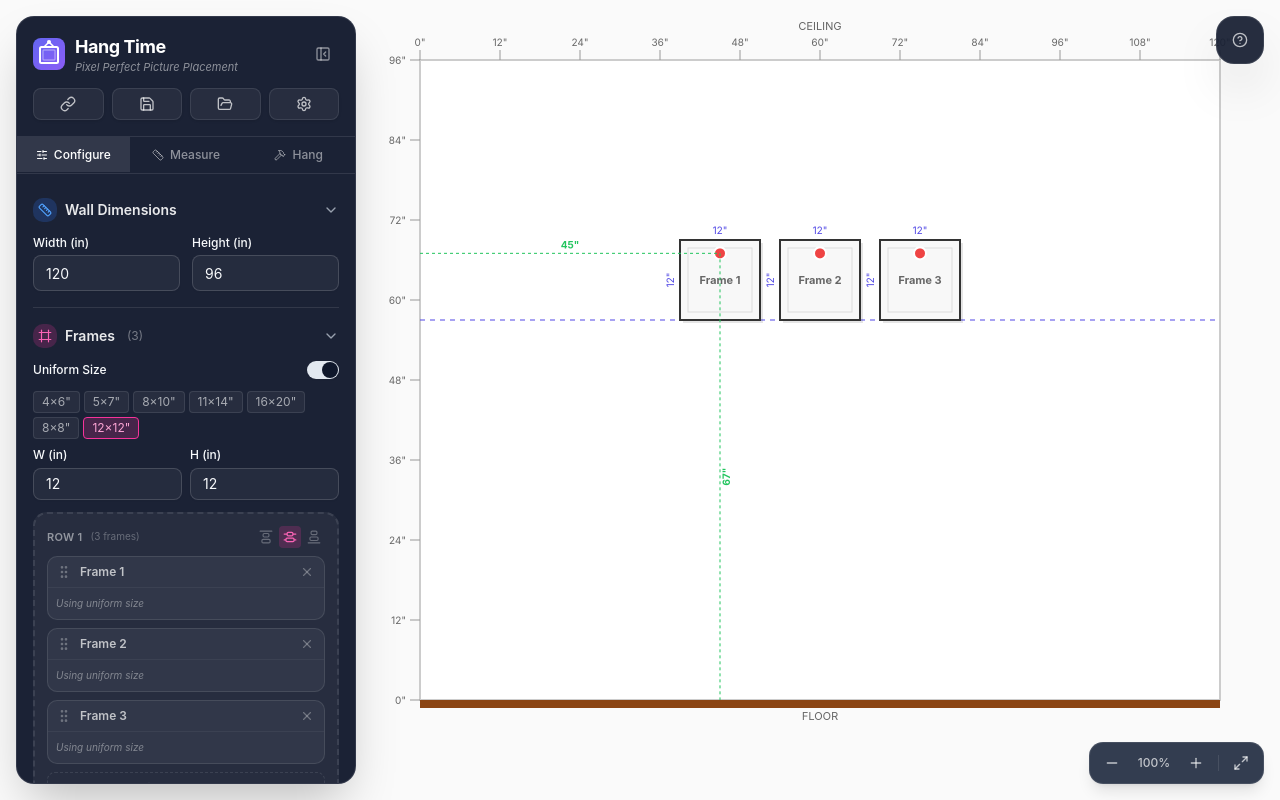
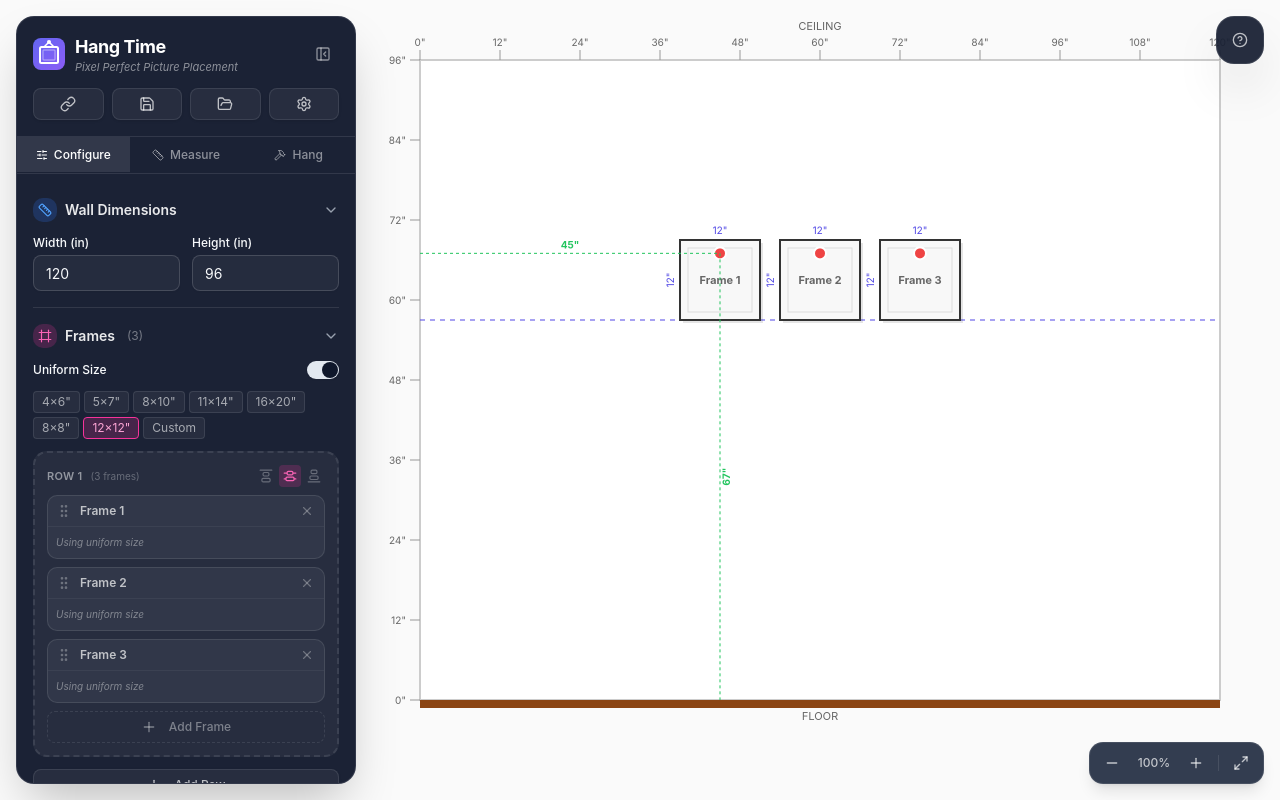
Before and after one commit to ehermanson/hang-time, a React (Vite) app: page / in a window 1280 px wide. Built offline with nearby package versions, Linux system fonts and the light colour scheme.

Commit message:
Add Custom option to frame size presets
- Show preset sizes (4×6, 5×7, etc.) with Custom option
- Only show width/height inputs when Custom is selected
- Clicking Custom reveals inputs by adjusting size slightly
- Applies to both uniform size and individual frame controls

```diff
--- a/src/components/Sidebar/gallery-frames.tsx
+++ b/src/components/Sidebar/gallery-frames.tsx
@@ -60,7 +60,7 @@ const DISTRIBUTION_OPTIONS: { value: Distribution; label: string; icon: typeof A
   { value: 'space-around', label: 'Around', icon: AlignHorizontalSpaceAround },
 ];
 
-const FRAME_TEMPLATES = [
+const FRAME_PRESETS = [
   { label: '4×6"', width: 4, height: 6 },
   { label: '5×7"', width: 5, height: 7 },
   { label: '8×10"', width: 8, height: 10 },
@@ -69,6 +69,10 @@ const FRAME_TEMPLATES = [
   { label: '8×8"', width: 8, height: 8 },
   { label: '12×12"', width: 12, height: 12 },
 ];
+
+// Check if dimensions match a preset
+const isPresetSize = (width: number, height: number) =>
+  FRAME_PRESETS.some((p) => p.width === width && p.height === height);
 
 // Draggable frame card with full editing capabilities
 interface DraggableFrameCardProps {
@@ -155,21 +159,38 @@ function DraggableFrameCard({
         ) : (
           <>
             <div className="flex flex-wrap gap-1">
-              {FRAME_TEMPLATES.map((t) => (
+              {FRAME_PRESETS.map((p) => (
                 <button
-                  key={t.label}
-                  onClick={() => onUpdate(frame.id, { width: t.width, height: t.height })}
+                  key={p.label}
+                  onClick={() => onUpdate(frame.id, { width: p.width, height: p.height })}
                   className={cn(
                     'px-1.5 py-0.5 text-[10px] rounded border transition-colors',
-                    t.width === frame.width && t.height === frame.height
+                    p.width === frame.width && p.height === frame.height
                       ? 'border-pink-500 bg-pink-50 text-pink-600 dark:bg-pink-500/20 dark:text-pink-300'
                       : 'border-gray-200 bg-gray-50 text-gray-500 hover:border-gray-300 dark:border-white/10 dark:bg-white/5 dark:text-white/50',
                   )}
                 >
-                  {t.label}
+                  {p.label}
                 </button>
               ))}
+              <button
+                onClick={() => {
+                  // Set to a non-preset size to reveal custom inputs
+                  if (isPresetSize(frame.width, frame.height)) {
+                    onUpdate(frame.id, { width: frame.width + 0.1, height: frame.height + 0.1 });
+                  }
+                }}
+                className={cn(
+                  'px-1.5 py-0.5 text-[10px] rounded border transition-colors',
+                  !isPresetSize(frame.width, frame.height)
+                    ? 'border-pink-500 bg-pink-50 text-pink-600 dark:bg-pink-500/20 dark:text-pink-300'
+                    : 'border-gray-200 bg-gray-50 text-gray-500 hover:border-gray-300 dark:border-white/10 dark:bg-white/5 dark:text-white/50',
+                )}
+              >
+                Custom
+              </button>
             </div>
+            {!isPresetSize(frame.width, frame.height) && (
               <div className="grid grid-cols-2 gap-2">
                 <Field>
                   <FieldLabel htmlFor={`width-${frame.id}`} className="text-[10px]">
@@ -204,6 +225,7 @@ function DraggableFrameCard({
                   />
                 </Field>
               </div>
+            )}
           </>
         )}
       </div>
@@ -539,24 +561,42 @@ export function GalleryFrames({ calculator }: Props) {
           {state.uniformSize && (
             <div className="space-y-2">
               <div className="flex flex-wrap gap-1">
-                {FRAME_TEMPLATES.map((t) => (
+                {FRAME_PRESETS.map((p) => (
                   <button
-                    key={t.label}
+                    key={p.label}
                     onClick={() => {
-                      setFrameWidth(t.width);
-                      setFrameHeight(t.height);
+                      setFrameWidth(p.width);
+                      setFrameHeight(p.height);
                     }}
                     className={cn(
                       'px-2 py-0.5 text-xs rounded border transition-colors',
-                      t.width === state.frameWidth && t.height === state.frameHeight
+                      p.width === state.frameWidth && p.height === state.frameHeight
                         ? 'border-pink-500 bg-pink-50 text-pink-600 dark:bg-pink-500/20 dark:text-pink-300'
                         : 'border-gray-200 bg-white text-gray-600 hover:border-gray-300 dark:border-white/10 dark:bg-white/5 dark:text-white/60 dark:hover:border-white/20',
                     )}
                   >
-                    {t.label}
+                    {p.label}
                   </button>
                 ))}
+                <button
+                  onClick={() => {
+                    // Set to a non-preset size to reveal custom inputs
+                    if (isPresetSize(state.frameWidth, state.frameHeight)) {
+                      setFrameWidth(state.frameWidth + 0.1);
+                      setFrameHeight(state.frameHeight + 0.1);
+                    }
+                  }}
+                  className={cn(
+                    'px-2 py-0.5 text-xs rounded border transition-colors',
+                    !isPresetSize(state.frameWidth, state.frameHeight)
+                      ? 'border-pink-500 bg-pink-50 text-pink-600 dark:bg-pink-500/20 dark:text-pink-300'
+                      : 'border-gray-200 bg-white text-gray-600 hover:border-gray-300 dark:border-white/10 dark:bg-white/5 dark:text-white/60 dark:hover:border-white/20',
+                  )}
+                >
+                  Custom
+                </button>
               </div>
+              {!isPresetSize(state.frameWidth, state.frameHeight) && (
                 <div className="grid grid-cols-2 gap-2">
                   <Field>
                     <FieldLabel htmlFor="uniform-width">W ({state.unit})</FieldLabel>
@@ -587,6 +627,7 @@ export function GalleryFrames({ calculator }: Props) {
                     />
                   </Field>
                 </div>
+              )}
             </div>
           )}
 
```
Lines whose indentation alone changed are shown as unchanged.
